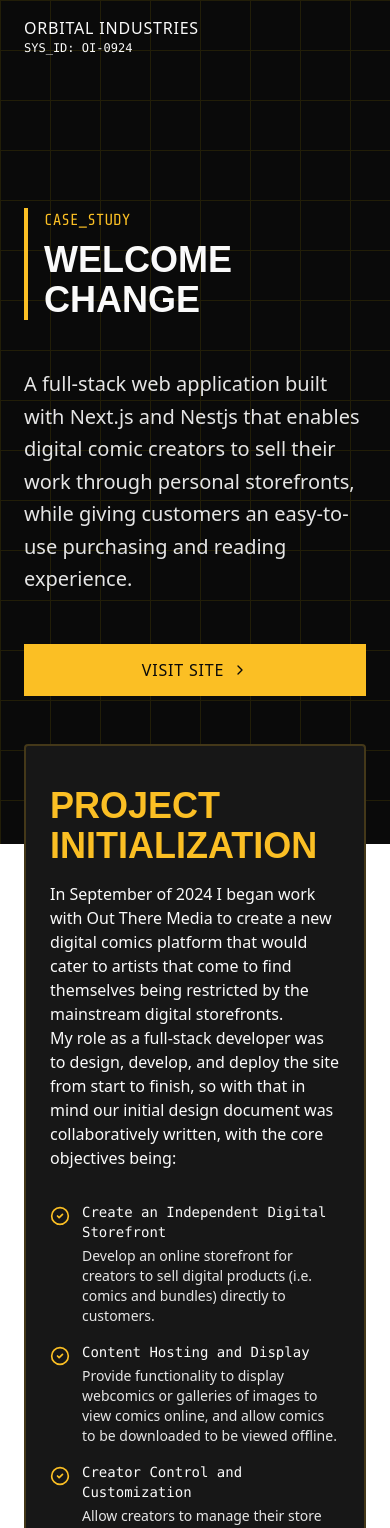
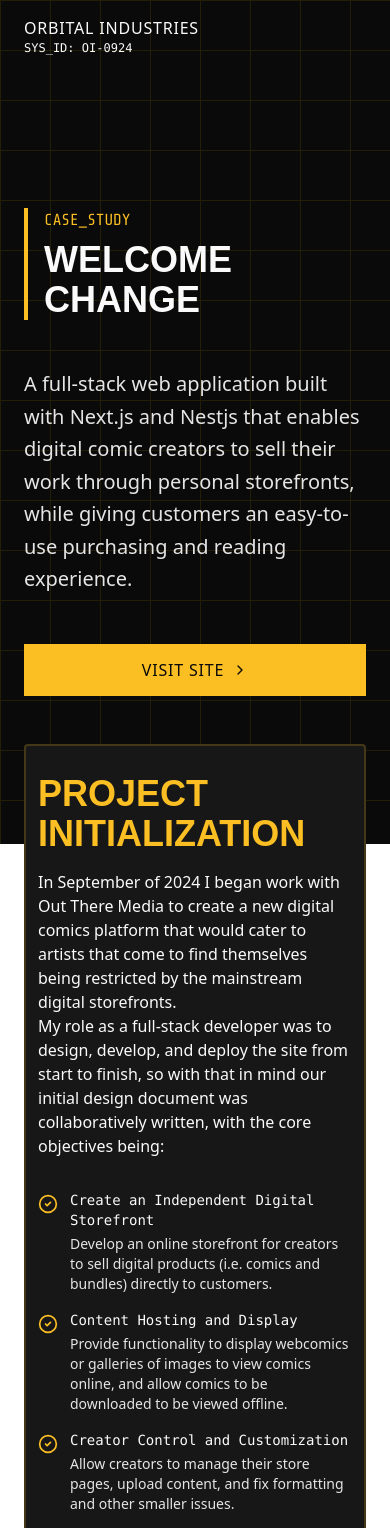
Before and after one commit to Howling-Techie/orbital-industries-portfolio, a React (Vite) app: page /orbital-industries-portfolio/case-study in a window 390 px wide. Shown: the top 1528 px of the page. Built offline with nearby package versions, Linux system fonts and the light colour scheme.

Commit message:
Added `fullHeight` prop to `Card` component and adjusted `ProjectCard` styles for improved layout flexibility.

```diff
--- a/src/components/ui/card.tsx
+++ b/src/components/ui/card.tsx
@@ -3,18 +3,19 @@ import * as React from "react";
 import {cn} from "./utils";
 import {DiagonalStripes} from "./diagonalStripes.tsx";
 
-export const Card = ({className = "", children, hover = false}: {
+export const Card = ({className = "", children, hover = false, fullHeight = false}: {
     className?: string,
     hover?: boolean,
+    fullHeight?: boolean,
     children: React.ReactNode
 }) => {
     return (
         <div
             data-slot="card"
             className={
-                `text-background dark:text-foreground flex flex-col gap-6 rounded-sm relative border-2 p-6
+                `text-background dark:text-foreground flex flex-col gap-6 rounded-sm relative border-2 p-3 md:p-6
                 border-background bg-foreground dark:bg-neutral-900 dark:border-hazard-yellow/20
-                dark:hover:border-hazard-yellow/50 transition-all overflow-hidden ${hover ? "group/card" : ""}`}
+                dark:hover:border-hazard-yellow/50 transition-all overflow-hidden ${hover ? "group/card" : ""} ${fullHeight ? "h-full" : ""}`}
         >
             {hover &&
                 <DiagonalStripes className="opacity-0 group-hover/card:opacity-100 transition-opacity"/>}
--- a/src/components/ui/projectCard.tsx
+++ b/src/components/ui/projectCard.tsx
@@ -18,8 +18,8 @@ export interface ProjectCardProps {
 
 export const ProjectCard = ({title, description, label, tags, link, images}: ProjectCardProps) => {
     return (
-        <Card
-            className="relative p-6 border-0 transition-all min-h-full flex flex-col lg:grid lg:grid-cols-2 gap-8 lg:p-12"
+        <Card fullHeight
+              className="relative p-6 border-0 transition-all min-h-full flex flex-col lg:grid lg:grid-cols-2 gap-4 lg:p-12"
         >
             <div className="flex flex-col text-background dark:text-foreground">
                 <div className="flex items-center gap-3">
@@ -30,7 +30,7 @@ export const ProjectCard = ({title, description, label, tags, link, images}: Pro
                 <div className="text-sm md:text-base">
                     {description}
                 </div>
-                <div className="flex flex-wrap gap-2 mb-8">
+                <div className="flex flex-wrap gap-2 my-4">
                     {tags.map((tag, index) => (
                         <Tag
                             key={index} text={tag}/>))}
```
